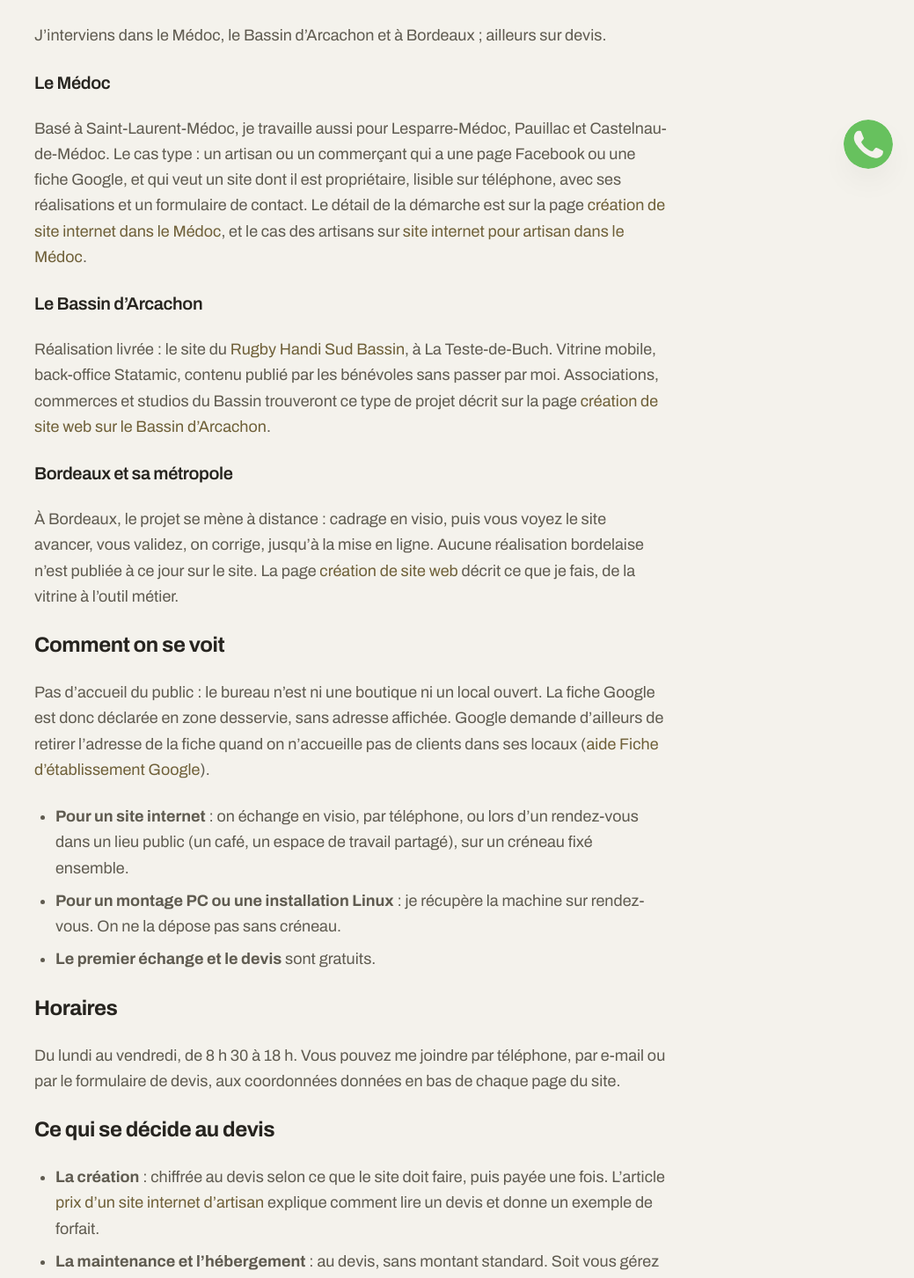
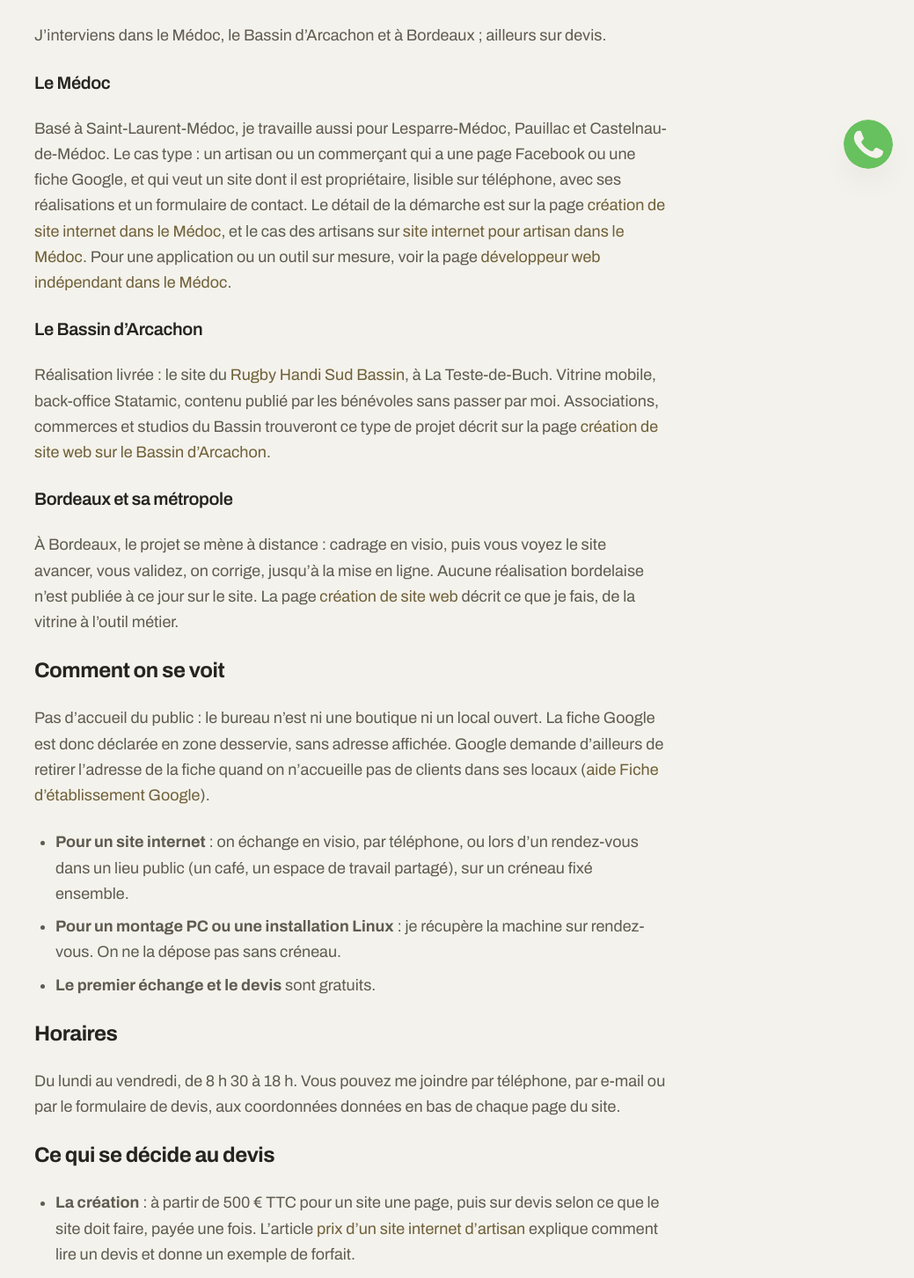
Before and after one commit to Forge-Digitale-Solutions/forge-digitale-website, a Next.js app: page /zone-intervention in a window 1280 px wide. Shown: the part 584-2037 px from the top of the page at 88% size, without its empty margins (241-1280 px from the left). Built offline with nearby package versions, Linux system fonts and the light colour scheme; no server answers; a web font is replaced by a local one.

Commit message:
fix: correct zone intervention pricing and Medoc link

```diff
--- a/public/zone-intervention/index.md
+++ b/public/zone-intervention/index.md
@@ -18,7 +18,7 @@ J'interviens dans le Médoc, le Bassin d'Arcachon et à Bordeaux ; ailleurs sur
 
 ### Le Médoc
 
-Basé à Saint-Laurent-Médoc, je travaille aussi pour Lesparre-Médoc, Pauillac et Castelnau-de-Médoc. Le cas type : un artisan ou un commerçant qui a une page Facebook ou une fiche Google, et qui veut un site dont il est propriétaire, lisible sur téléphone, avec ses réalisations et un formulaire de contact. Le détail de la démarche est sur la page [création de site internet dans le Médoc](/creation-site-internet-medoc/), et le cas des artisans sur [site internet pour artisan dans le Médoc](/site-internet-artisan-medoc/).
+Basé à Saint-Laurent-Médoc, je travaille aussi pour Lesparre-Médoc, Pauillac et Castelnau-de-Médoc. Le cas type : un artisan ou un commerçant qui a une page Facebook ou une fiche Google, et qui veut un site dont il est propriétaire, lisible sur téléphone, avec ses réalisations et un formulaire de contact. Le détail de la démarche est sur la page [création de site internet dans le Médoc](/creation-site-internet-medoc/), et le cas des artisans sur [site internet pour artisan dans le Médoc](/site-internet-artisan-medoc/). Pour une application ou un outil sur mesure, voir la page [développeur web indépendant dans le Médoc](/developpeur-medoc/).
 
 ### Le Bassin d'Arcachon
 
@@ -42,7 +42,7 @@ Du lundi au vendredi, de 8 h 30 à 18 h. Vous pouvez me joindre par téléphone,
 
 ## Ce qui se décide au devis
 
-- **La création** : chiffrée au devis selon ce que le site doit faire, puis payée une fois. L'article [prix d'un site internet d'artisan](/blog/prix-site-internet-artisan/) explique comment lire un devis et donne un exemple de forfait.
+- **La création** : à partir de 500 € TTC pour un site une page, puis sur devis selon ce que le site doit faire, payée une fois. L'article [prix d'un site internet d'artisan](/blog/prix-site-internet-artisan/) explique comment lire un devis et donne un exemple de forfait.
 - **La maintenance et l'hébergement** : au devis, sans montant standard. Soit vous gérez vous-même le site et l'hébergement, soit je m'en occupe et ils sont facturés chaque mois, comme prévu au devis (page [maintenance de site web](/maintenance-site-web/)).
 - **Être trouvé dans sa commune** : un site clair et une fiche Google bien remplie aident vos clients à vous trouver. Je ne promets pas de position dans Google. L'article sur la [fiche Google des artisans](/blog/fiche-google-artisans/) explique comment la régler.
 
--- a/src/app/(site)/(with-loading)/zone-intervention/page.tsx
+++ b/src/app/(site)/(with-loading)/zone-intervention/page.tsx
@@ -126,6 +126,10 @@ export default function ZoneInterventionPage() {
             <Link href="/site-internet-artisan-medoc/" className={linkClass}>
               site internet pour artisan dans le Médoc
             </Link>
+            . Pour une application ou un outil sur mesure, voir la page{" "}
+            <Link href="/developpeur-medoc/" className={linkClass}>
+              développeur web indépendant dans le Médoc
+            </Link>
             .
           </p>
 
@@ -215,8 +219,9 @@ export default function ZoneInterventionPage() {
           </h2>
           <ul className="list-disc pl-6 space-y-2">
             <li>
-              <strong>La création</strong> : chiffrée au devis selon ce que le
-              site doit faire, puis payée une fois. L&rsquo;article{" "}
+              <strong>La création</strong> : à partir de 500 € TTC pour un
+              site une page, puis sur devis selon ce que le site doit faire,
+              payée une fois. L&rsquo;article{" "}
               <Link href="/blog/prix-site-internet-artisan/" className={linkClass}>
                 prix d&rsquo;un site internet d&rsquo;artisan
               </Link>{" "}
```
